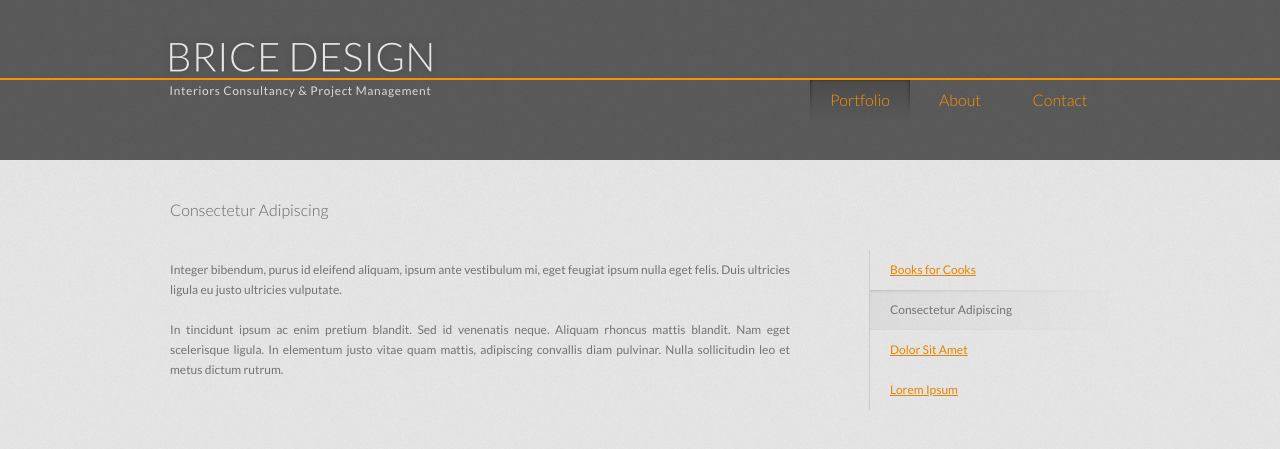
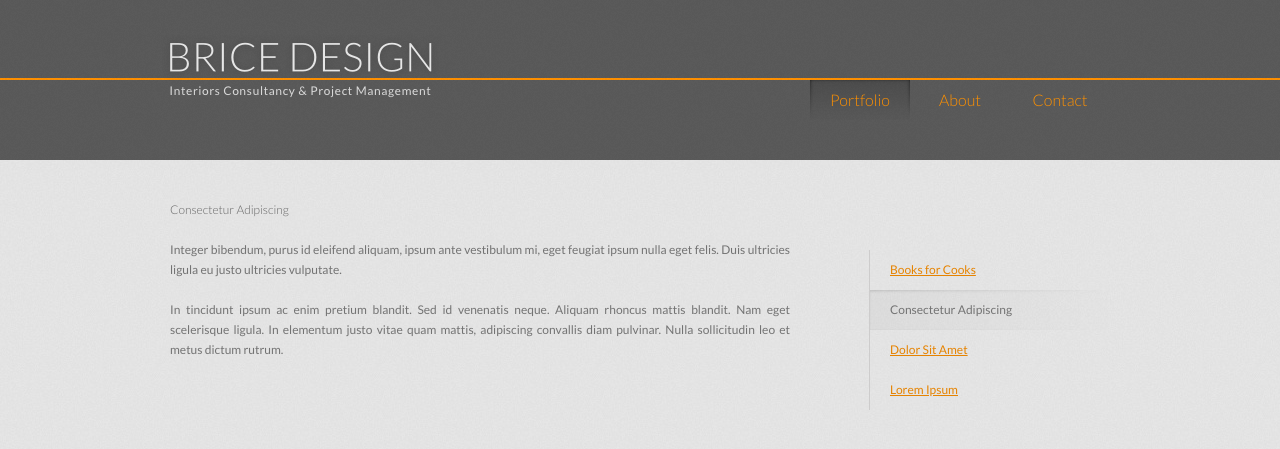
Before and after one commit to bricedesign/bricedesign.github.io, a Jekyll site: the page built from _posts/2013-10-08-consectetur-adipiscing.html, in a window 1280 px wide. Shown: the top 449 px of the page. Built offline with Jekyll 4.4.1, drawn with Linux system fonts in a browser that asks for light colours; Markdown is read by kramdown in place of the engine named in the settings.

Commit message:
Made article titles lower level

```diff
--- a/_layouts/project.html
+++ b/_layouts/project.html
@@ -13,7 +13,7 @@ layout: default
 <!-- Article -->
 
 <article>
-  <h2>{{ page.title }}</h2>
+  <h4>{{ page.title }}</h4>
 
   {{ content }}
 </article>
```
